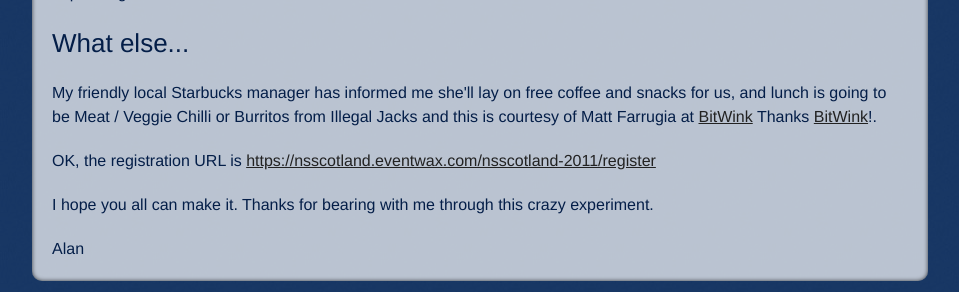
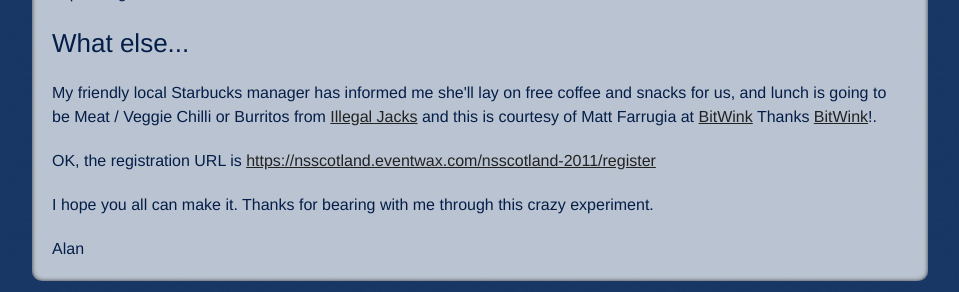
Before and after one commit to acf/nsscotland, a Jekyll site: the page built from tickets.html, in a window 1280 px wide. Shown: the part 1011-1303 px from the top of the page, without its empty margins (160-1119 px from the left). Built offline with Jekyll 4.4.1, drawn with Linux system fonts in a browser that asks for light colours; part of the change alters nothing that is shown.

```diff
--- a/tickets.html
+++ b/tickets.html
@@ -32,7 +32,7 @@
 
 <p class="bigger">What else...</p>
 
-<p>My friendly local Starbucks manager has informed me she'll lay on free coffee and snacks for us, and lunch is going to be Meat / Veggie Chilli or Burritos from Illegal Jacks and this is courtesy of Matt Farrugia at <a href="http://bitwink.com/">BitWink</a>  Thanks <a href="http://bitwink.com/">BitWink</a>!.</p>
+<p>My friendly local Starbucks manager has informed me she'll lay on free coffee and snacks for us, and lunch is going to be Meat / Veggie Chilli or Burritos from <a href="http://www.illegaljacks.co.uk/">Illegal Jacks</a> and this is courtesy of Matt Farrugia at <a href="http://bitwink.com/">BitWink</a>  Thanks <a href="http://bitwink.com/">BitWink</a>!.</p>
 
 <p>OK, the registration URL is <a href="https://nsscotland.eventwax.com/nsscotland-2011/register">https://nsscotland.eventwax.com/nsscotland-2011/register</a></p>
 
```
